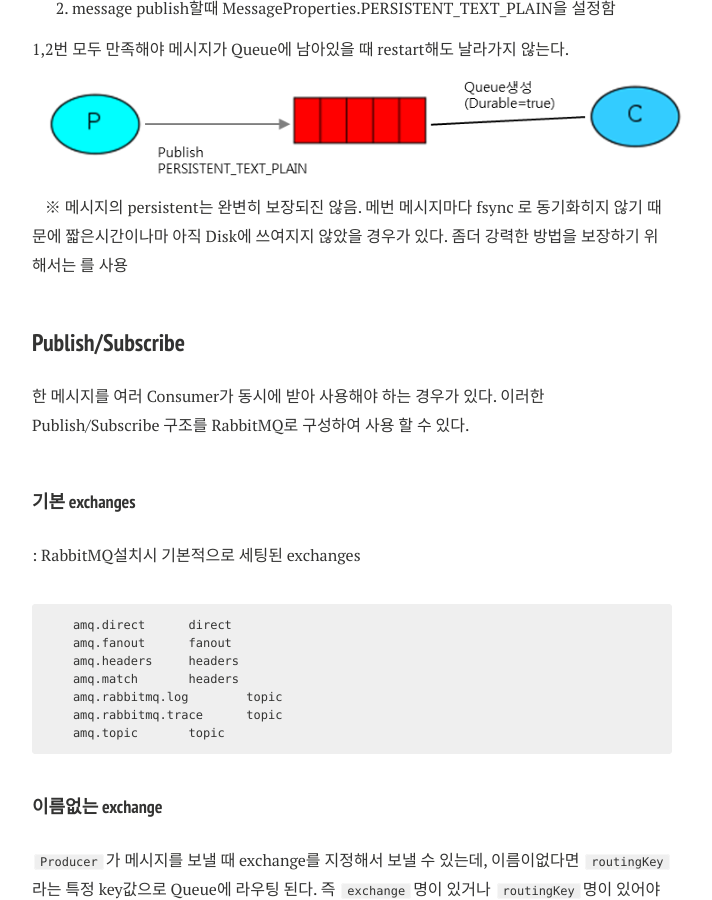
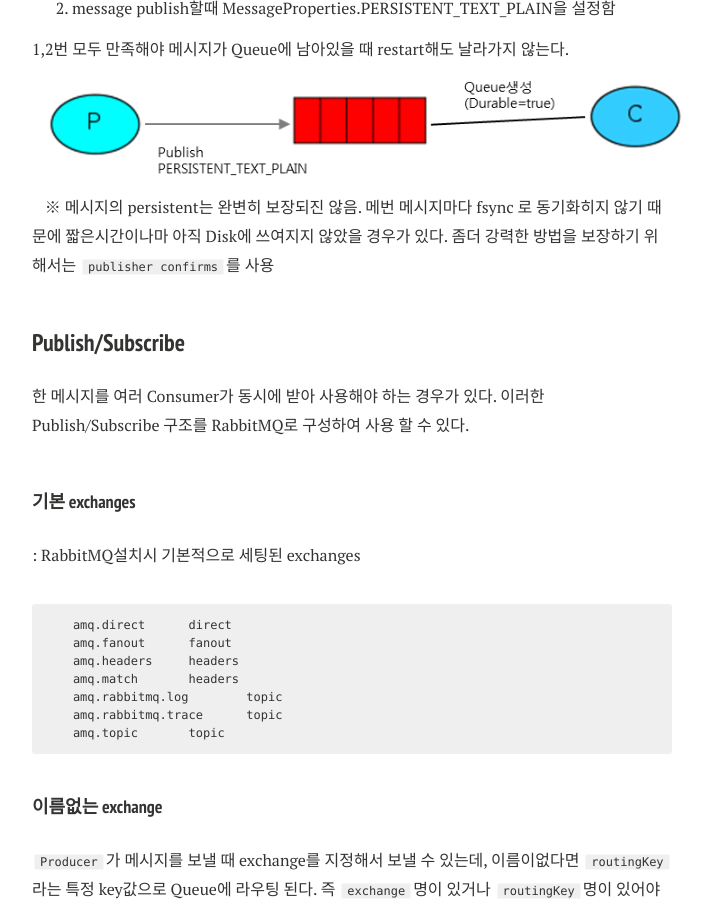
Before and after one commit to gjchoi/gjchoi.github.io, a Jekyll site: the page built from _posts/2016-02-27-rabbit-mq-이해하기.md, in a window 1280 px wide and 900 px high, scrolled down 6456 px. Shown: the whole window, without its empty margins (288-1000 px from the left). Built offline with Jekyll 4.4.1, drawn with Linux system fonts in a browser that asks for light colours; nearby versions of some CDN libraries; comment, search, counter and statistics services are not loaded.

Commit message:
Update 2016-02-27-rabbit-mq-이해하기.md

```diff
--- a/_posts/2016-02-27-rabbit-mq-이해하기.md
+++ b/_posts/2016-02-27-rabbit-mq-이해하기.md
@@ -221,7 +221,7 @@ ACK가 중요한 이유는 Queue는 Consumer에게 데이터를 전달하고나
 
 ※ 메시지의 persistent는 완변히 보장되진 않음. 메번 메시지마다 fsync 로 동기화히지 않기 때문에
    짧은시간이나마 아직 Disk에 쓰여지지 않았을 경우가 있다.
-   좀더 강력한 방법을 보장하기 위해서는 <publisher confirms>를 사용
+   좀더 강력한 방법을 보장하기 위해서는 `publisher confirms`를 사용
 
 
 
```
